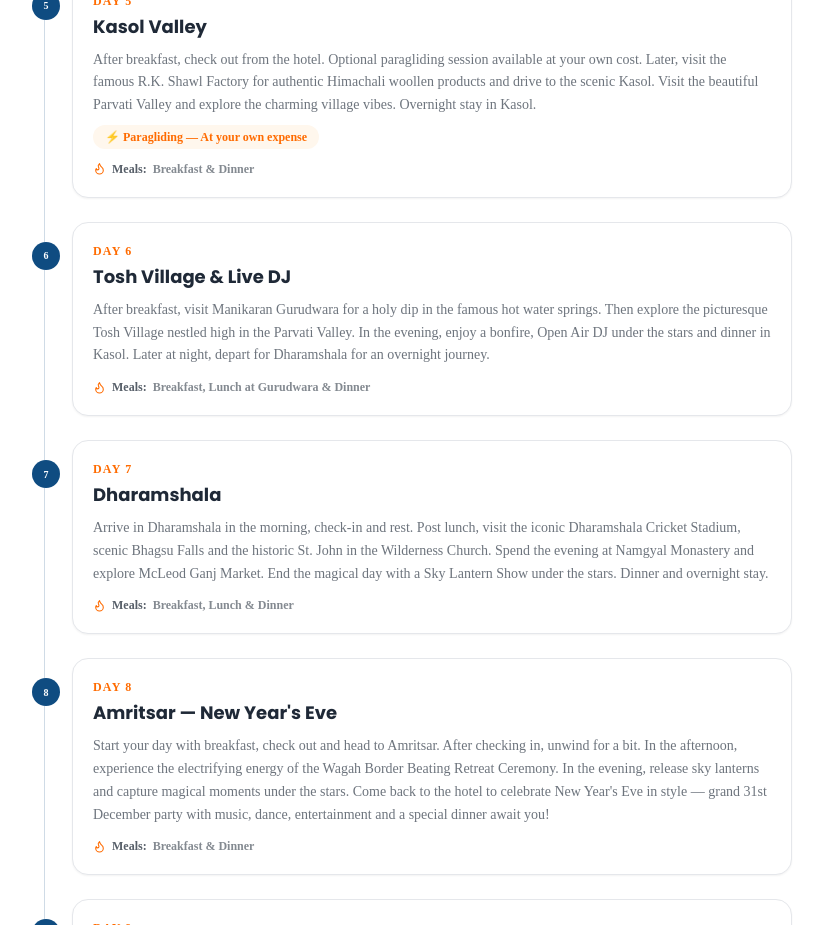
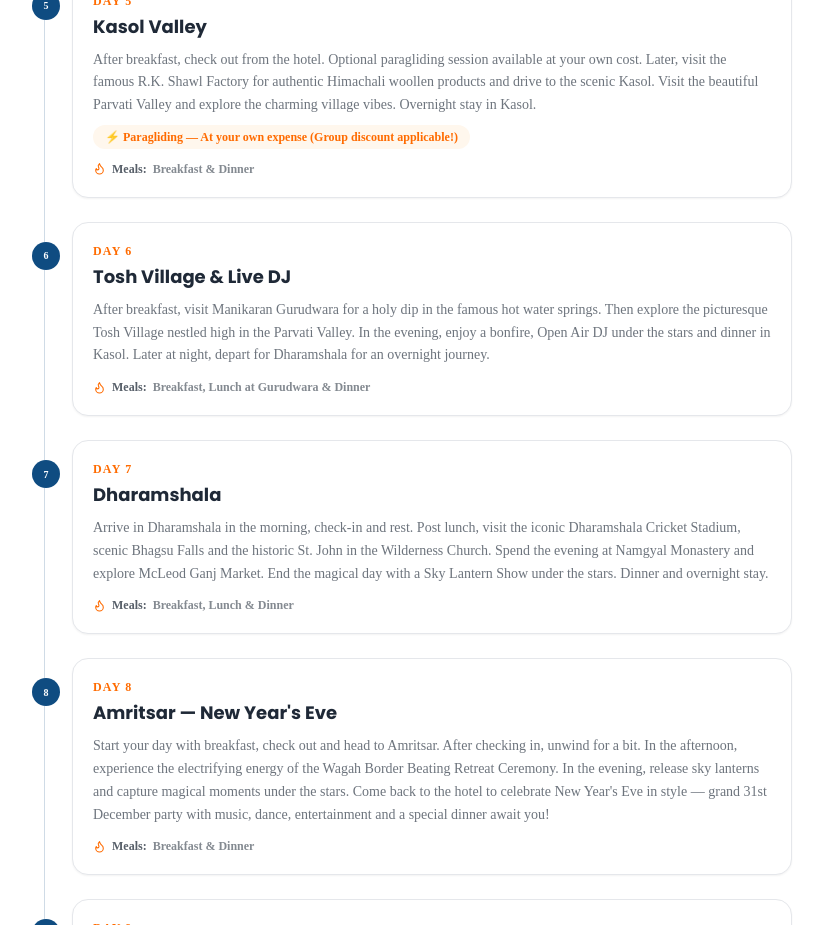
Before and after one commit to anaygore45/manali-new-year-carnival-2026, a Next.js app: page / in a window 1280 px wide. Shown: the part 3880-4805 px from the top of the page, without its empty margins (232-1055 px from the left). Built offline with nearby package versions, Linux system fonts and the light colour scheme.

Commit message:
fix: add group discount note to paragliding in Day 5 itinerary

```diff
--- a/app/page.tsx
+++ b/app/page.tsx
@@ -110,7 +110,7 @@ const itinerary = [
       "After breakfast, check out from the hotel. Optional paragliding session available at your own cost. Later, visit the famous R.K. Shawl Factory for authentic Himachali woollen products and drive to the scenic Kasol. Visit the beautiful Parvati Valley and explore the charming village vibes. Overnight stay in Kasol.",
     meals: "Breakfast & Dinner",
     activity: null,
-    activityOwn: "Paragliding — At your own expense",
+    activityOwn: "Paragliding — At your own expense (Group discount applicable!)",
   },
   {
     title: "Tosh Village & Live DJ",
```
